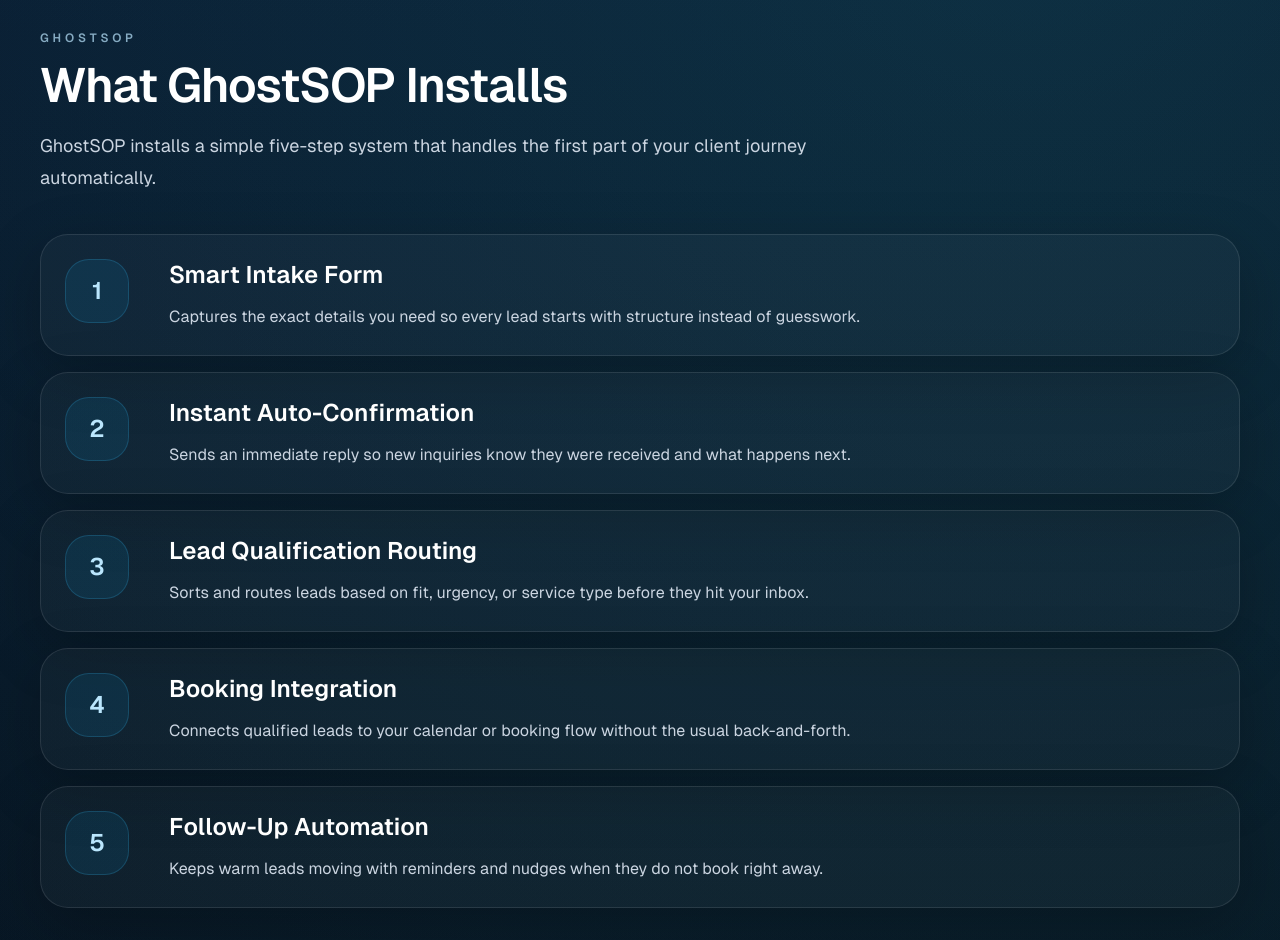
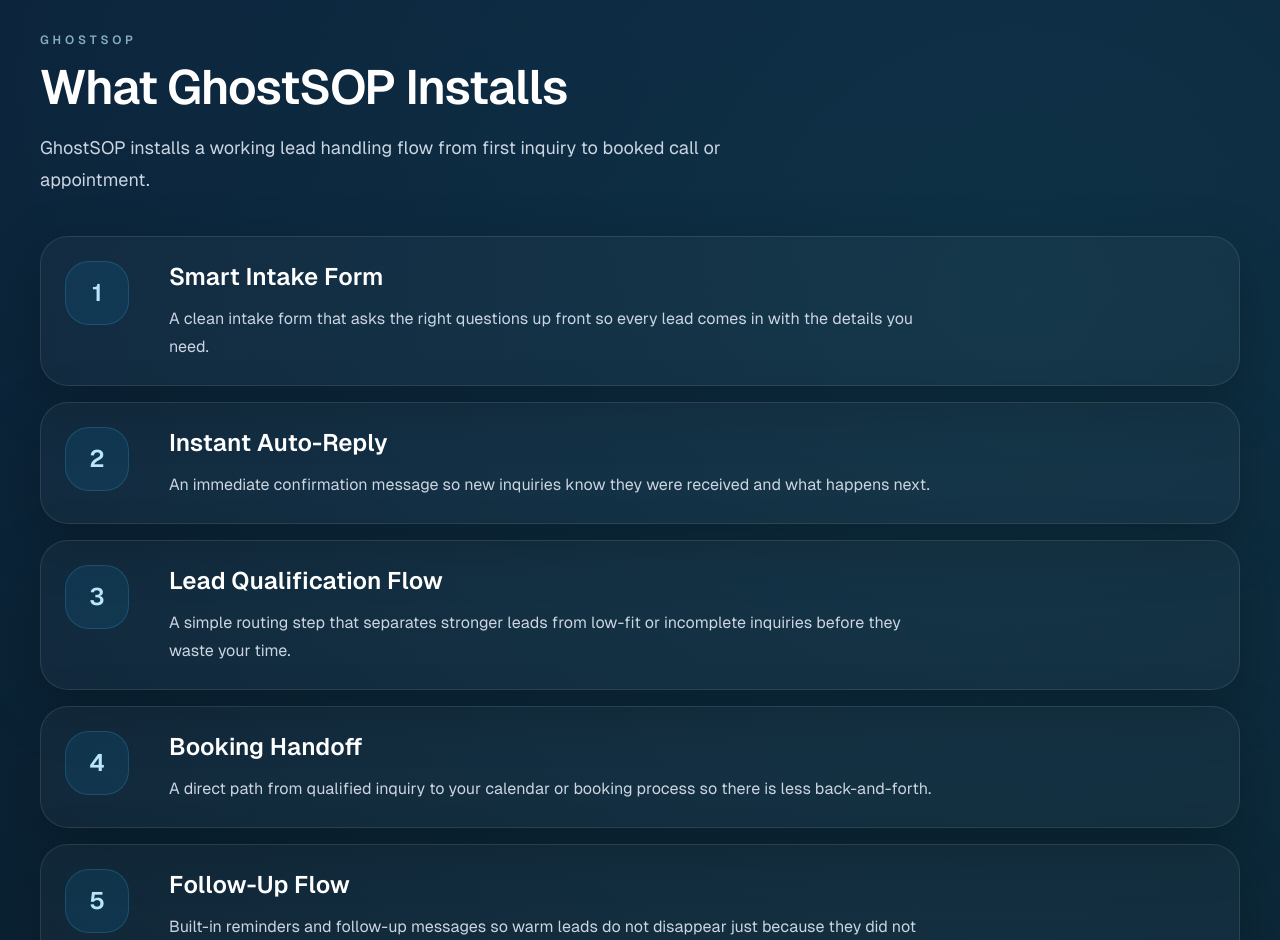
Before and after one commit to phishocoder/ghostsop-website, a Next.js app: page / in a window 1280 px wide. Shown: the part 1860-2800 px from the top of the page. Built offline with nearby package versions, Linux system fonts and the light colour scheme; no server answers.

Commit message:
Clarify GhostSOP offer and setup copy

```diff
--- a/src/app/page.tsx
+++ b/src/app/page.tsx
@@ -132,6 +132,9 @@
                 The front desk system for businesses without a front desk.
               </span>
             </div>
+            <p className="mt-5 max-w-2xl text-sm leading-6 text-slate-400">
+              {siteContent.hero.supportLine}
+            </p>
           </div>
 
           <HeroDiagram />
@@ -158,7 +161,7 @@
         <section id="solution" className="py-16 md:py-24">
           <SectionHeading
             title={siteContent.solution.heading}
-            description="GhostSOP installs a simple five-step system that handles the first part of your client journey automatically."
+            description={siteContent.solution.description}
           />
           <div className="mt-10 grid gap-4">
             {siteContent.solution.steps.map((step, index) => (
@@ -255,10 +258,30 @@
           </div>
         </section>
 
+        <section className="py-16 md:py-24">
+          <SectionHeading
+            title={siteContent.deliverables.heading}
+            description={siteContent.deliverables.description}
+          />
+          <div className="mt-10 grid gap-4 sm:grid-cols-2">
+            {siteContent.deliverables.items.map((item) => (
+              <Surface key={item} className="flex items-start gap-4">
+                <div className="mt-1 flex h-8 w-8 items-center justify-center rounded-full bg-sky-500/15 text-sm font-semibold text-sky-100">
+                  ✓
+                </div>
+                <p className="text-lg font-medium text-white">{item}</p>
+              </Surface>
+            ))}
+          </div>
+          <p className="mt-6 max-w-3xl text-base leading-7 text-slate-300">
+            {siteContent.deliverables.supportLine}
+          </p>
+        </section>
+
         <section id="included" className="py-16 md:py-24">
           <SectionHeading
             title={siteContent.included.heading}
-            description="GhostSOP is sold as a one-time system install. The deliverables are concrete, operational, and built to keep working after setup."
+            description={siteContent.included.description}
           />
           <div className="mt-10 grid gap-4 sm:grid-cols-2">
             {siteContent.included.items.map((item) => (
@@ -270,6 +293,34 @@
               </Surface>
             ))}
           </div>
+        </section>
+
+        <section className="py-16 md:py-24">
+          <SectionHeading
+            title={siteContent.setup.heading}
+            description={siteContent.setup.description}
+          />
+          <div className="mt-10 grid gap-4">
+            {siteContent.setup.steps.map((step, index) => (
+              <Surface
+                key={step.title}
+                className="grid items-start gap-6 md:grid-cols-[5rem_minmax(0,1fr)]"
+              >
+                <div className="flex h-16 w-16 items-center justify-center rounded-3xl border border-sky-400/20 bg-sky-500/10 text-2xl font-semibold text-sky-200">
+                  {index + 1}
+                </div>
+                <div>
+                  <h3 className="text-2xl font-semibold text-white">{step.title}</h3>
+                  <p className="mt-3 max-w-3xl text-base leading-7 text-slate-300">
+                    {step.description}
+                  </p>
+                </div>
+              </Surface>
+            ))}
+          </div>
+          <p className="mt-6 max-w-3xl text-base leading-7 text-slate-300">
+            {siteContent.setup.supportLine}
+          </p>
         </section>
 
         <section className="py-16 md:py-24">
@@ -337,6 +388,9 @@
               <p className="mt-5 max-w-xl text-lg leading-8 text-slate-300">
                 {siteContent.contact.subtext}
               </p>
+              <p className="mt-4 max-w-xl text-base leading-7 text-slate-400">
+                {siteContent.contact.intro}
+              </p>
               <div className="mt-8 grid gap-4">
                 <Surface className="bg-white/[0.02]">
                   <p className="text-sm uppercase tracking-[0.24em] text-slate-400">What happens next</p>
--- a/src/content/site.ts
+++ b/src/content/site.ts
@@ -9,12 +9,14 @@
     eyebrow: "One-time lead handling system install for service businesses",
     headline: "You're Not Losing Clients Because of Bad Marketing.",
     subheadline: "You're losing them because you respond too late.",
-    body: "GhostSOP installs the intake and response system that captures every lead, sends an instant reply, and guides them toward booking automatically. It fixes the handoff between inquiry and appointment so your leads stop dying in DMs, email, forms, and text while you're busy doing the work.",
+    body: "GhostSOP installs the intake and response system that captures every lead, sends an immediate reply, and guides qualified inquiries toward booking. It gives your business a working front desk flow without adding a full-time hire or turning your setup into a complicated tech project.",
     primaryCtaLabel: "Fix My Lead System",
     primaryCtaHref: "#contact",
     secondaryCtaLabel: "See What's Included",
     secondaryCtaHref: "#included",
     kicker: "Not lead generation. Lead handling infrastructure.",
+    supportLine:
+      "Works with your current tools when possible, with simple add-ons only where needed.",
   },
   problem: {
     heading: "Leads Are Coming In. You're Just Not Catching Them.",
@@ -35,26 +37,33 @@
   },
   solution: {
     heading: "What GhostSOP Installs",
+    description:
+      "GhostSOP installs a working lead handling flow from first inquiry to booked call or appointment.",
     steps: [
       {
         title: "Smart Intake Form",
-        description: "Captures the exact details you need so every lead starts with structure instead of guesswork.",
+        description:
+          "A clean intake form that asks the right questions up front so every lead comes in with the details you need.",
       },
       {
-        title: "Instant Auto-Confirmation",
-        description: "Sends an immediate reply so new inquiries know they were received and what happens next.",
+        title: "Instant Auto-Reply",
+        description:
+          "An immediate confirmation message so new inquiries know they were received and what happens next.",
       },
       {
-        title: "Lead Qualification Routing",
-        description: "Sorts and routes leads based on fit, urgency, or service type before they hit your inbox.",
+        title: "Lead Qualification Flow",
+        description:
+          "A simple routing step that separates stronger leads from low-fit or incomplete inquiries before they waste your time.",
       },
       {
-        title: "Booking Integration",
-        description: "Connects qualified leads to your calendar or booking flow without the usual back-and-forth.",
+        title: "Booking Handoff",
+        description:
+          "A direct path from qualified inquiry to your calendar or booking process so there is less back-and-forth.",
       },
       {
-        title: "Follow-Up Automation",
-        description: "Keeps warm leads moving with reminders and nudges when they do not book right away.",
+        title: "Follow-Up Flow",
+        description:
+          "Built-in reminders and follow-up messages so warm leads do not disappear just because they did not book right away.",
       },
     ],
   },
@@ -112,23 +121,75 @@
       },
     ],
   },
+  deliverables: {
+    heading: "What You Actually Get",
+    description:
+      "This is not a vague automation project. You walk away with a working lead handling setup your business can actually use.",
+    items: [
+      "A custom lead intake form built around your business",
+      "Instant confirmation messages for new inquiries",
+      "A clear path that moves qualified leads toward booking",
+      "Follow-up messages for leads that do not respond right away",
+      "Lead notifications so you know when a real inquiry comes in",
+      "A simple lead tracking setup so inquiries stop getting lost",
+      "SOPs and response templates your business can reuse",
+      "A one-time install that is set up to keep running after launch",
+    ],
+    supportLine:
+      "You are not buying a custom app. You are buying a practical lead handling system install.",
+  },
   included: {
     heading: "One Setup. Runs Itself.",
+    description:
+      "GhostSOP is a one-time system install for businesses that already have lead flow but need a better way to handle it consistently.",
     items: [
       "Custom intake form",
       "Automated lead confirmation",
-      "CRM/lead tracking setup",
-      "Booking integration",
-      "Email + SMS notifications",
-      "Follow-up sequences",
-      "Lead handling SOPs + templates",
+      "Lead routing toward booking",
+      "Follow-up sequence",
+      "Lead notifications",
+      "Lead tracking setup",
+      "SOPs and templates",
     ],
+  },
+  setup: {
+    heading: "How Setup Works",
+    description:
+      "The setup is straightforward. GhostSOP looks at how leads come in now, fixes the leaks, and installs a cleaner flow.",
+    steps: [
+      {
+        title: "Intake Review",
+        description:
+          "We look at how leads currently reach you and where they are getting stuck, delayed, or dropped.",
+      },
+      {
+        title: "Flow Design",
+        description:
+          "GhostSOP maps the simplest intake, response, and booking path for your business.",
+      },
+      {
+        title: "Installation",
+        description:
+          "The form, response flow, notifications, follow-up, and tracking are set up using your current tools where possible.",
+      },
+      {
+        title: "Testing and Handoff",
+        description:
+          "Everything is checked, tightened, and made usable before handoff.",
+      },
+      {
+        title: "SOP Delivery",
+        description:
+          "You get the templates, response language, and operating steps needed to keep the system running cleanly.",
+      },
+    ],
+    supportLine: "Simple setup. Clear handoff. No bloated build process.",
   },
   positioning: {
     heading: "GhostSOP is not a marketing agency.",
     body: "We don't run ads. We don't touch your social media. We install the infrastructure that turns the inquiries you already get into booked clients.",
     subtext:
-      "GhostSOP is a one-time system install for businesses that already have lead flow but no reliable front desk process.",
+      "More leads will not fix a broken intake process. GhostSOP fixes the process first.",
   },
   notFor: {
     heading: "GhostSOP Is Not for Everyone",
@@ -155,7 +216,7 @@
       {
         question: "Can this work with my website and booking tool?",
         answer:
-          "Yes, as long as your current tools support standard forms, links, calendars, or notifications. The install is designed to fit the stack you already run when possible.",
+          "Yes. GhostSOP is designed to work with your current setup when possible, with simple add-ons only where needed.",
       },
       {
         question: "What if I only get leads through Instagram or text?",
@@ -176,7 +237,8 @@
   },
   contact: {
     heading: "Set It Up Once. Stop Losing Leads Forever.",
-    subtext: "Ready to stop leaving clients on the table?",
+    subtext:
+      "Fill out the short form and book a 20-minute GhostSOP Lead System Review.",
     buttonLabel: "Continue to Booking",
     formTitle: "Fill out the short form, then book your review",
     helper:
@@ -193,6 +255,7 @@
       "Book a 20-minute GhostSOP Lead System Review",
       "If it's a fit, GhostSOP installs your lead handling system",
     ],
+    intro: "Tell us where leads are getting lost and we'll look at the simplest fix.",
     successConfigured:
       "Got it. Next step: book your 20-minute GhostSOP Lead System Review.",
     successFallback:
```
